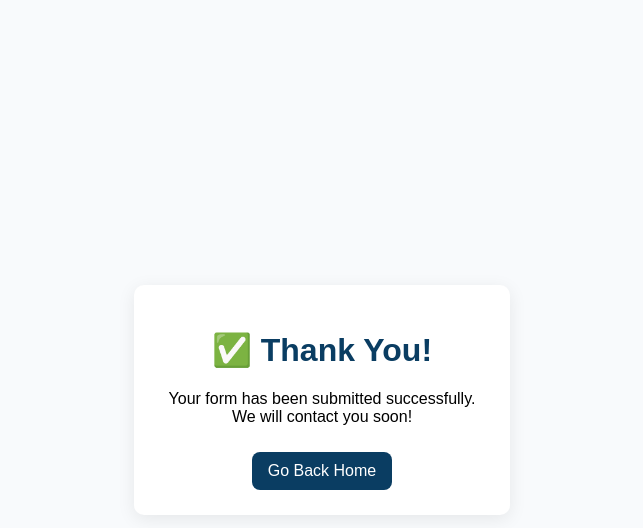
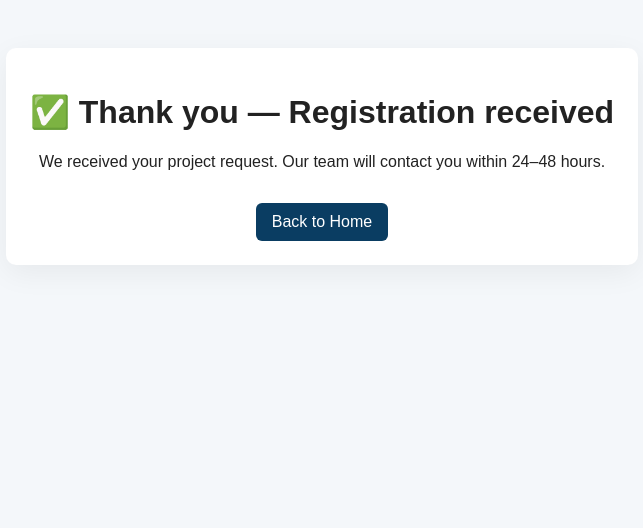
Before and after one commit to topaz2330000-rgb/topaz2330000-rgb.github.io, a plain HTML site: page success.html in a window 1280 px wide. Shown: the whole page, without its empty margins (318-961 px from the left). Drawn offline with Linux system fonts and the light colour scheme.

Commit message:
Update success page content and styling

```diff
--- a/success.html
+++ b/success.html
@@ -1,43 +1,20 @@
 <!DOCTYPE html>
 <html lang="en">
 <head>
-  <meta charset="UTF-8">
-  <meta name="viewport" content="width=device-width, initial-scale=1.0">
-  <title>Thank You — High Vision Construction</title>
-  <style>
-    body {
-      font-family: Arial, sans-serif;
-      background: #f8fafc;
-      display: flex;
-      justify-content: center;
-      align-items: center;
-      height: 100vh;
-      text-align: center;
-      margin: 0;
-    }
-    .box {
-      background: #ffffff;
-      padding: 25px 35px;
-      border-radius: 10px;
-      box-shadow: 0 4px 18px rgba(0,0,0,0.08);
-    }
-    h1 { color: #0a3d62; }
-    a {
-      display: inline-block;
-      margin-top: 10px;
-      padding: 10px 16px;
-      background: #0a3d62;
-      color: #fff;
-      text-decoration: none;
-      border-radius: 8px;
-    }
-  </style>
+<meta charset="utf-8"/>
+<meta name="viewport" content="width=device-width,initial-scale=1"/>
+<title>Submitted — High Vision Construction</title>
+<style>
+  body{font-family:Arial,Helvetica,sans-serif;background:#f4f7fa;color:#222;padding:40px;text-align:center;}
+  .card{display:inline-block;background:#fff;padding:24px;border-radius:10px;box-shadow:0 8px 30px rgba(0,0,0,0.06);}
+  a{display:inline-block;margin-top:16px;padding:10px 16px;background:#0a3d62;color:#fff;text-decoration:none;border-radius:6px;}
+</style>
 </head>
 <body>
-  <div class="box">
-    <h1>✅ Thank You!</h1>
-    <p>Your form has been submitted successfully.<br>We will contact you soon!</p>
-    <a href="index.html">Go Back Home</a>
+  <div class="card">
+    <h1>✅ Thank you — Registration received</h1>
+    <p>We received your project request. Our team will contact you within 24–48 hours.</p>
+    <a href="index.html">Back to Home</a>
   </div>
 </body>
 </html>
```
